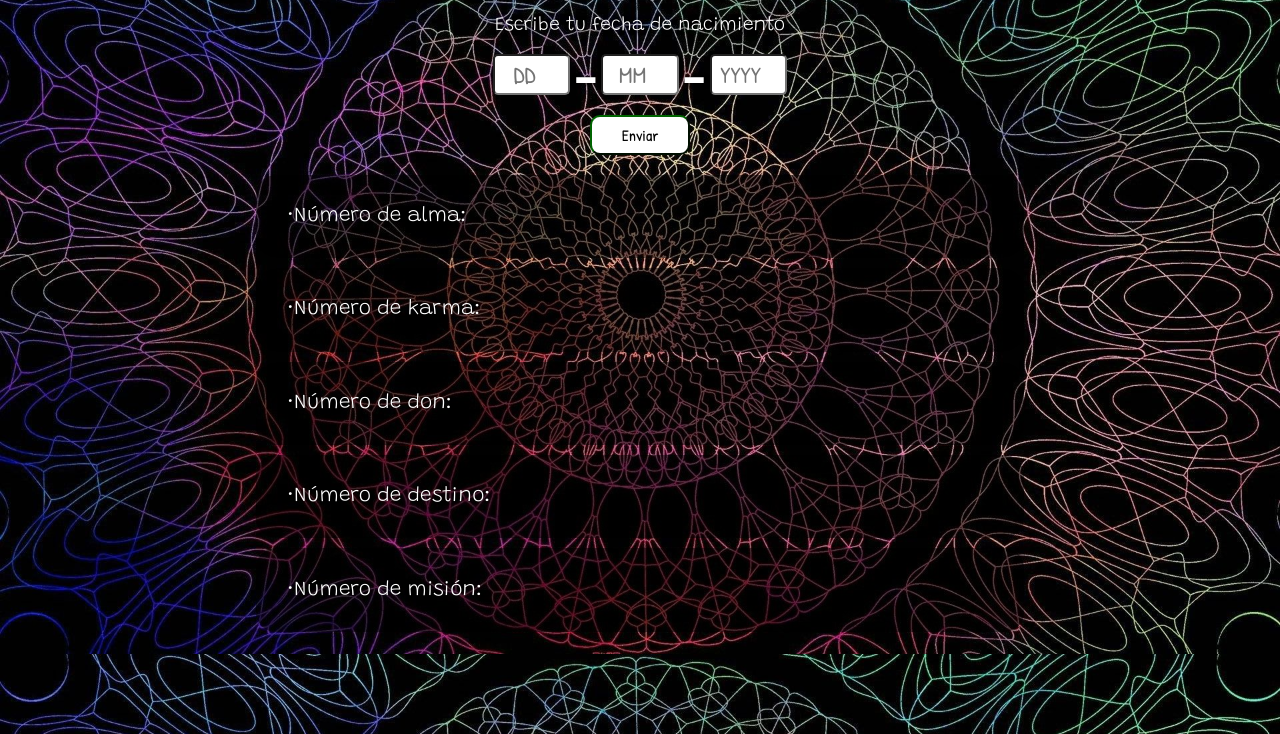
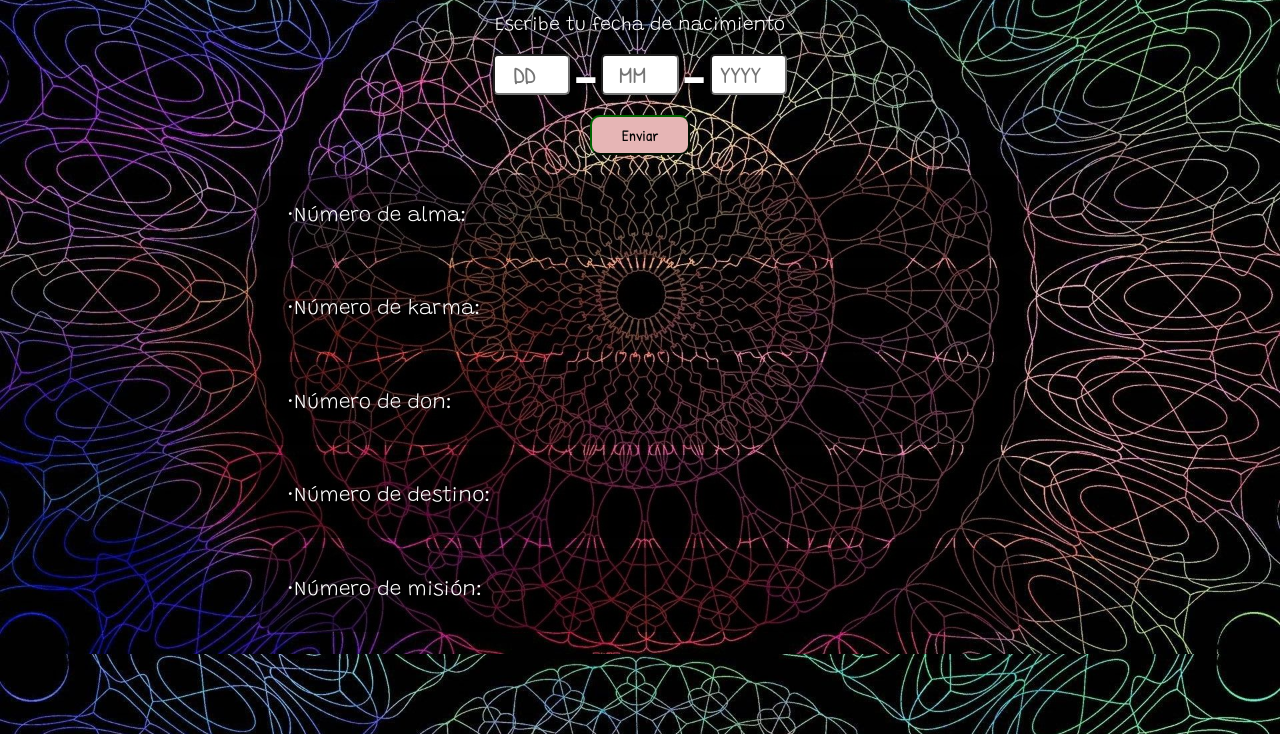
Before and after one commit to Omaldovi8825/tantrico, a website: page index.html in a window 1280 px wide. Shown: the part 66-800 px from the top of the page. Drawn offline with Linux system fonts and the light colour scheme; a web font is replaced by a local one.

Commit message:
Update index.css
color definitivo boton enviar

```diff
--- a/css/index.css
+++ b/css/index.css
@@ -50,7 +50,7 @@ body {
     border-color: darkgreen;
     font-family: 'Patrick Hand';
     font-size: 0.8em;
-    background-color: white;
+    background-color: #e6b5b5;
 }
 
 .container {
```
